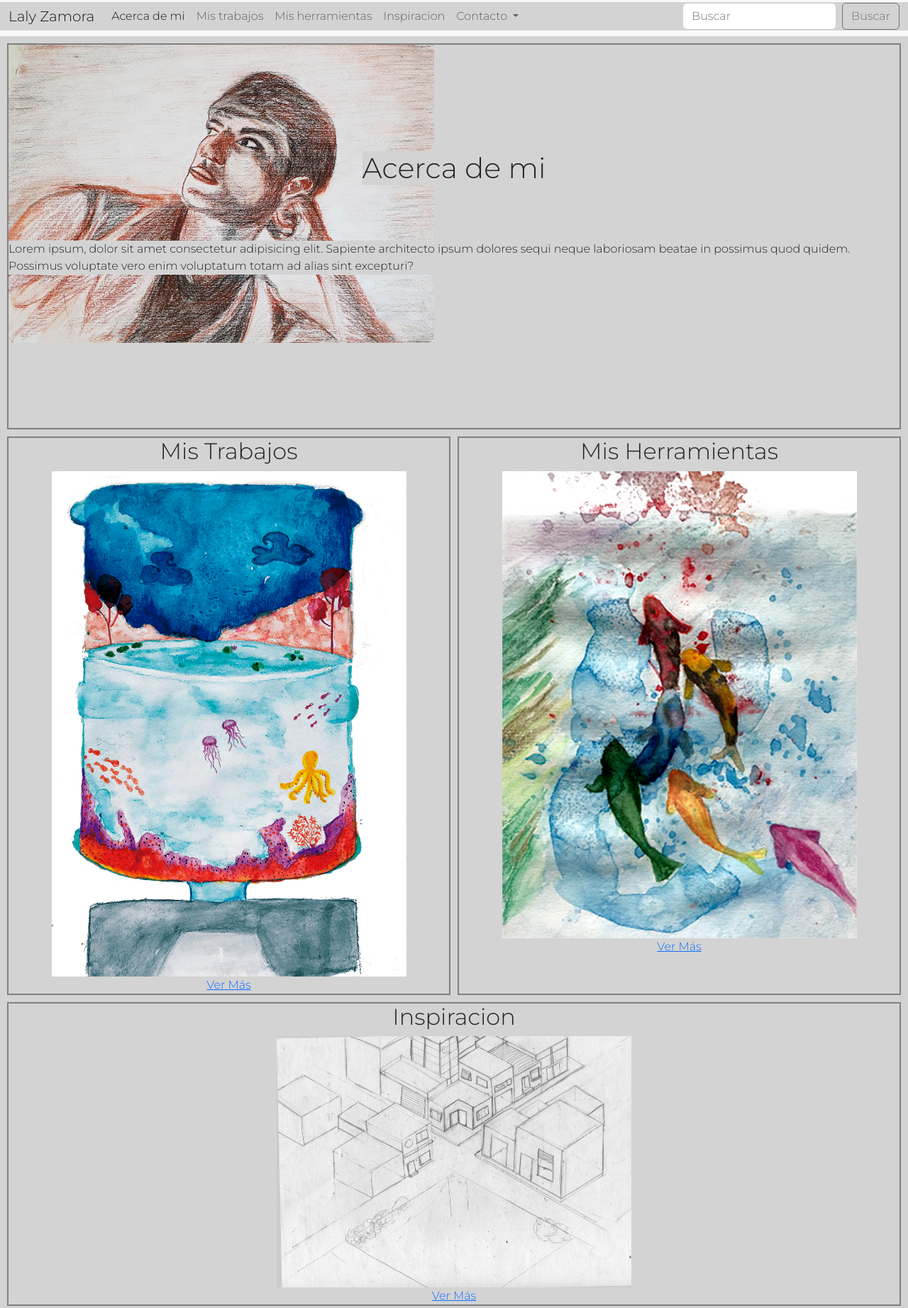
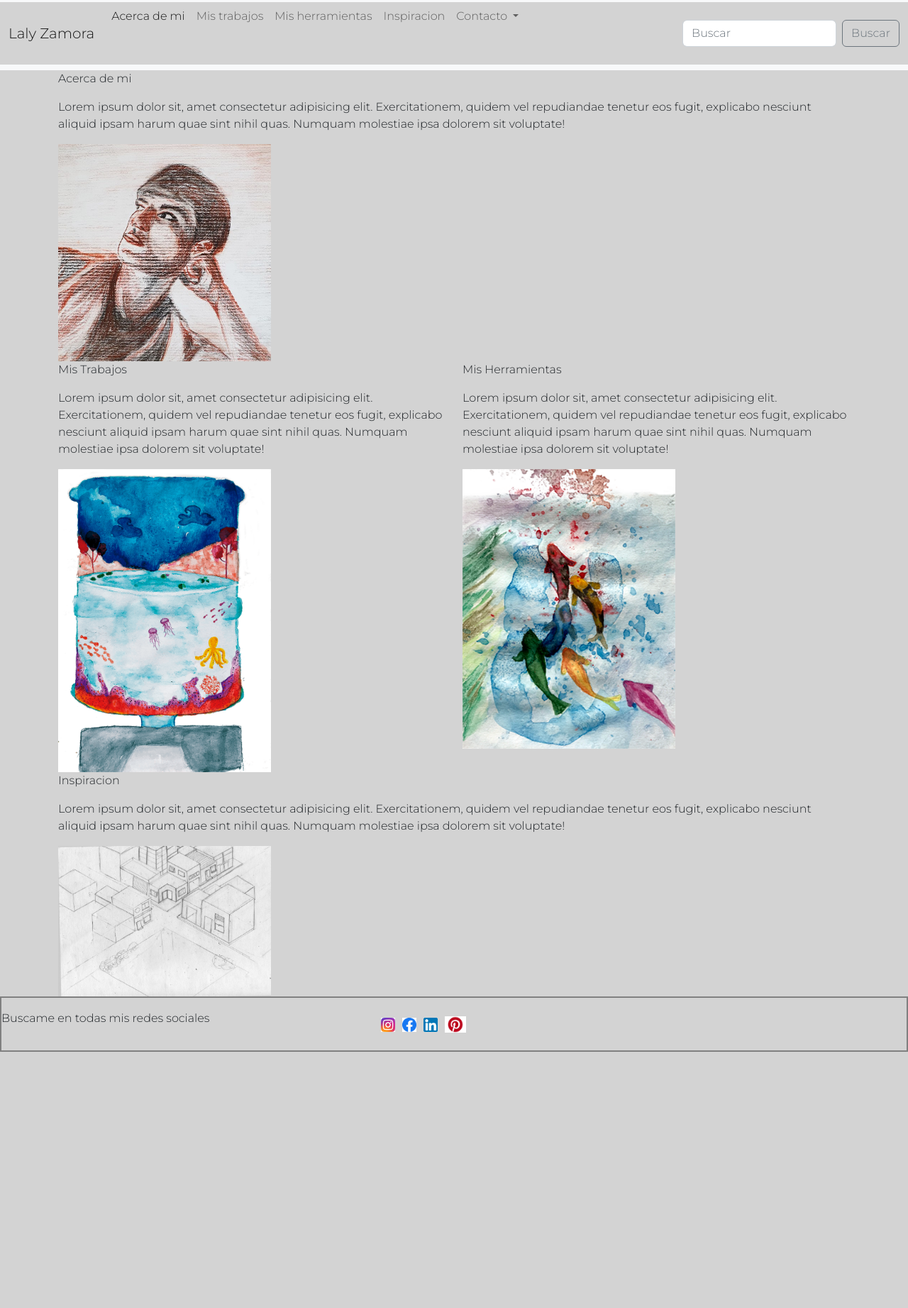
Before and after one commit to juanpablozmr/portfolio, a plain HTML site: page index.html in a window 1280 px wide. Shown: the part 5-1848 px from the top of the page at 71% size. After the commit the page ends 1487 px from the top, so only its background shows below. Drawn offline with nearby package versions, Linux system fonts and the light colour scheme.

Commit message:
entrega de maqueteado en bootstrap

```diff
--- a/css/portfolio.css
+++ b/css/portfolio.css
@@ -150,7 +150,7 @@
 
 .footer__lista {
     display: flex;
-    gap: 50px;
+    gap: 10px;
     padding: 15px;
     margin: 10px;
     list-style: none;
--- a/index.html
+++ b/index.html
@@ -14,19 +14,22 @@
 </head>
 
 <body>
+
+
     <header>
         <nav class="navbar navbar-expand-lg bg-light">
             <div class="container-fluid">
                 <a class="navbar-brand" href="#">Laly Zamora</a>
                 <button class="navbar-toggler" type="button" data-bs-toggle="collapse"
-                data-bs-target="#navbarSupportedContent" aria-controls="navbarSupportedContent" aria-expanded="false"
-                aria-label="Toggle navigation">
+                    data-bs-target="#navbarSupportedContent" aria-controls="navbarSupportedContent"
+                    aria-expanded="false" aria-label="Toggle navigation">
                     <span class="navbar-toggler-icon"></span>
                 </button>
                 <div class="collapse navbar-collapse" id="navbarSupportedContent">
-                <ul class="navbar-nav me-auto mb-2 mb-lg-0">
+                    <ul class="navbar-nav me-auto mb-2 mb-lg-5">
                         <li class="nav-item">
-                        <a class="nav-link active" aria-current="page" href="./pages/acerca-de-mi.html">Acerca de mi</a>
+                            <a class="nav-link active" aria-current="page" href="./pages/acerca-de-mi.html">Acerca de
+                                mi</a>
                         </li>
                         <li class="nav-item">
                             <a class="nav-link" href="./pages/mis-trabajos.html">Mis trabajos</a>
@@ -58,70 +61,59 @@
             </div>
         </nav>
     </header>
-    <main id="cuerpoHome">
-        <section class="acercaDeMi">
-            <a href="./pages/acerca-de-mi.html"><img src="./img/dibujo-portada.jpeg" alt="dibujo" width="600px"></a>
+
+
+
+
+
+
+
+    <main>
+
+
+        <div class="container ">
+            <div class="row gap-2">
+
+                <div class="column-md-12 col-lg-12">
+                    <p>Acerca de mi</p>
+                    <p>Lorem ipsum dolor sit, amet consectetur adipisicing elit. Exercitationem, quidem vel repudiandae
+                        tenetur eos fugit, explicabo nesciunt aliquid ipsam harum quae sint nihil quas. Numquam
+                        molestiae ipsa dolorem sit voluptate!</p>
+                    <a href="./pages/acerca-de-mi.html"><img src="./img/dibujo-portada-chica.jpeg" alt="dibujo"
+                            width="300px"></a>
+                </div>
+            </div>
+            <div class="row">
+                <div class="column-sm-12 col-lg-6 ">
+                    <p>Mis Trabajos</p>
+                    <p>Lorem ipsum dolor sit, amet consectetur adipisicing elit. Exercitationem, quidem vel repudiandae
+                        tenetur eos fugit, explicabo nesciunt aliquid ipsam harum quae sint nihil quas. Numquam
+                        molestiae ipsa dolorem sit voluptate!</p>
+                    <a href="./pages/mis-trabajos.html"><img src="./img/dibujo-mis-trabajos.png" alt="dibujo"
+                            width="300px"></a>
+                </div>
+                <div class="column-sm-12 col-lg-6">
+                    <p>Mis Herramientas</p>
+                    <p>Lorem ipsum dolor sit, amet consectetur adipisicing elit. Exercitationem, quidem vel repudiandae
+                        tenetur eos fugit, explicabo nesciunt aliquid ipsam harum quae sint nihil quas. Numquam
+                        molestiae ipsa dolorem sit voluptate!</p>
+                    <a href="./pages/mis-herramientas.html"><img src="./img/dibujo-mis-herramientas.png" alt="dibujo"
+                            width="300px"></a>
+                </div>
+            </div>
+            <div class="row">
+                <div class="column-sm-12 col-lg-12">
+                    <p>Inspiracion</p>
+                    <p>Lorem ipsum dolor sit, amet consectetur adipisicing elit. Exercitationem, quidem vel repudiandae
+                        tenetur eos fugit, explicabo nesciunt aliquid ipsam harum quae sint nihil quas. Numquam
+                        molestiae ipsa dolorem sit voluptate!</p>
+                    <a href="./pages/inspiracion.html"><img src="./img/dibujo-inspiracion.jpeg" alt="dibujo"
+                            width="300px"></a>
+                </div>
+            </div>
         </div>
 
-            <div class="acercaDeMi__titulo">
-                <h1>Acerca de mi</h1>
-            </div>
 
-            <div class="acercaDeMi__texto">
-                <p>Lorem ipsum, dolor sit amet consectetur adipisicing elit. Sapiente
-                    architecto ipsum dolores sequi
-                    neque laboriosam
-                    beatae in possimus quod quidem. Possimus voluptate vero enim voluptatum totam ad alias sint
-                    excepturi?</p>
-            </div>
-
-        </section>
-
-
-        <section class="misTrabajos">
-
-            <div class="misTrabajos__titulo">
-                <h2>Mis Trabajos</h2>
-            </div>
-            <div class="misTrabajos__imagen">
-                <a href="./pages/mis-trabajos.html"><img src="./img/dibujo-mis-trabajos.png" alt="dibujo"
-                        width="500px"></a>
-            </div>
-
-            <div class="misTrabajos__link">
-                <a href="./pages/mis-trabajos.html">Ver Más</a>
-            </div>
-        </section>
-
-        <section class="misHerramientas">
-
-            <div class="misHerramientas__titulo">
-                <h2>Mis Herramientas</h2>
-            </div>
-            <div class="misHerramientas__imagen">
-                <a href="./pages/mis-herramientas.html"><img src="./img/dibujo-mis-herramientas.png" alt="dibujo"
-                        width="500px"></a>
-            </div>
-
-            <div class="misHerramientas__link">
-                <a href="./pages/mis-herramientas.html">Ver Más</a>
-            </div>
-
-        </section>
-
-        <section class="inspiracion">
-
-            <div class="inspiracion__titulo">
-                <h2>Inspiracion</h2>
-            </div>
-            <div class="inspiracion__imagen">
-                <a href="./pages/inspiracion.html"><img src="./img/dibujo-inspiracion.jpeg" alt="dibujo"
-                        width="500px"></a>
-            </div>
-            <div class="inspiracion__link">
-                <a href="./pages/inspiracion.html">Ver Más</a>
-            </div>
-        </section>
     </main>
 
     <footer class="footer">
```
Also changed, not shown: pages/acerca-de-mi.html (+52 -29 lines), pages/contacto.html (+45 -29 lines), img/dibujo-portada-chica.jpeg (added), img/dibujo-portada-chicajpg.jpeg (added). Lines whose indentation alone changed are shown as unchanged.
